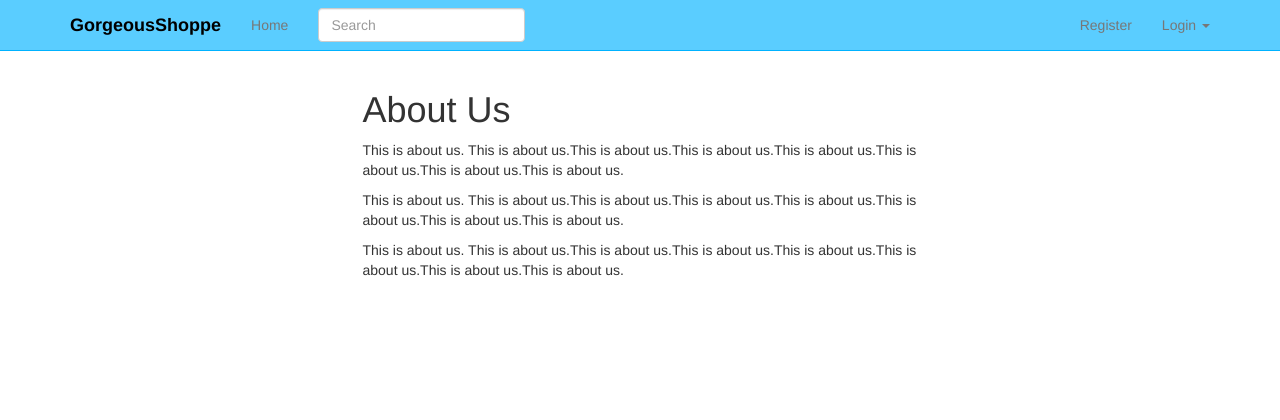
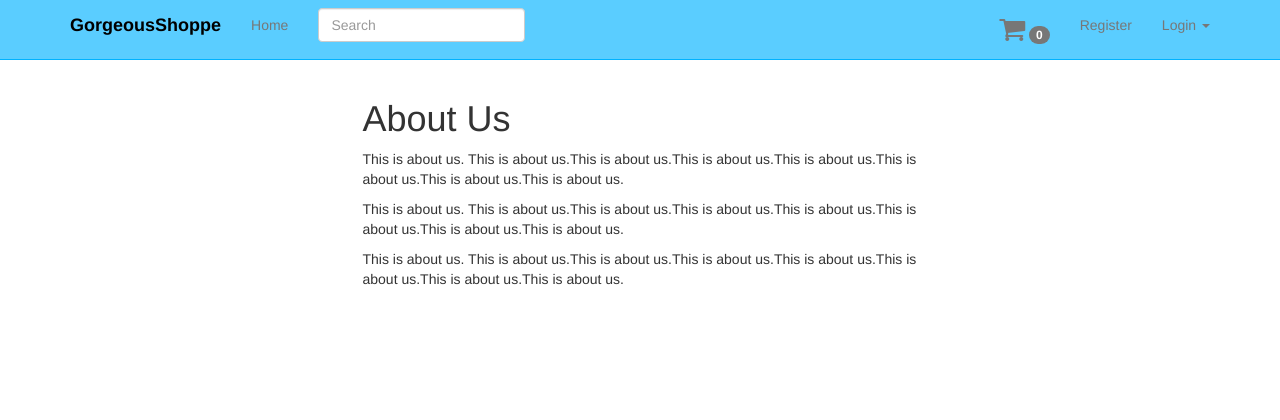
Before and after one commit to bharathiIT90/test-api, a Django app: page /about/ in a window 1280 px wide. Shown: the top 420 px of the page. Run offline with Django 3.2, Linux system fonts and the light colour scheme; some libraries are stand-ins or nearby versions.

Commit message:
Adding shopping cart icon

```diff
--- a/static_in_pro/our_static/css/custom.css
+++ b/static_in_pro/our_static/css/custom.css
@@ -6,3 +6,8 @@
 	color:red;
 	text-decoration:line-through;
 }
+
+.fa-navbar-cart{
+	font-size: 20px;
+	vertical-align: middle;
+}
--- a/templates/navbar.html
+++ b/templates/navbar.html
@@ -31,6 +31,9 @@
 
 
           <ul class="nav navbar-nav navbar-right">
+          <li>
+            <a href='#'><i class="fa fa-shopping-cart fa-2x" aria-hidden="true"></i> <span class= 'badge'>0</span></a>
+          </li>
           {% if request.user.is_authenticated %}
             <li><a href="{% url 'auth_logout' %}">Logout</a></li>
             {% else %}
```
